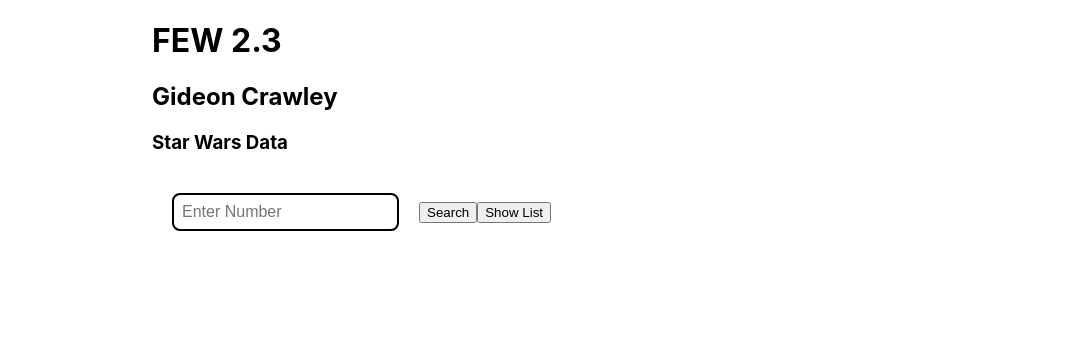
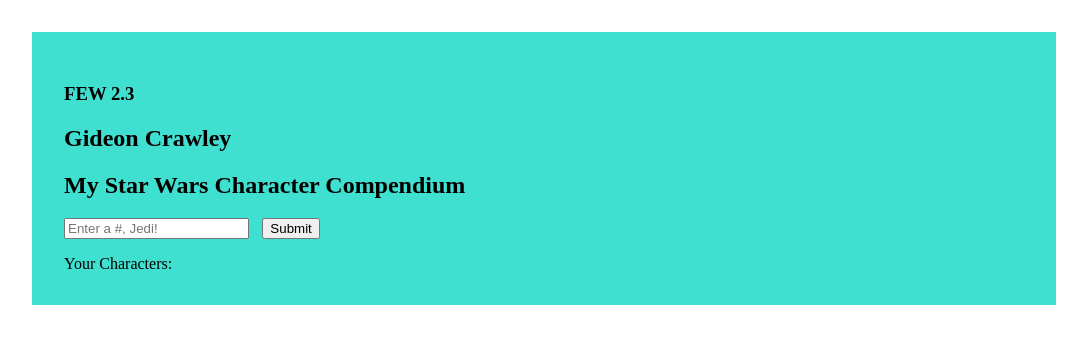
Before and after one commit to GSCrawley/final-Gideon-Crawley, a React (Create React App) app: page / in a window 1280 px wide. Shown: the top 344 px of the page, without its empty margins (8-1095 px from the left). Built offline with nearby package versions, Linux system fonts and the light colour scheme.

Commit message:
technical difficulties while implementing save state for character list so handing it in as-is

```diff
--- a/package.json
+++ b/package.json
@@ -5,6 +5,7 @@
   "dependencies": {
     "react": "^16.7.0",
     "react-dom": "^16.7.0",
+    "react-redux": "^7.2.0",
     "react-scripts": "^3.4.1"
   },
   "scripts": {
--- a/src/App.css
+++ b/src/App.css
@@ -1,7 +1,9 @@
 
 .App {
   width: 960px;
-  margin: auto;
+  margin: 2rem;
+  background-color: turquoise;
+  padding: 2rem;
 }
 
 input[type=text] {
@@ -11,7 +13,7 @@
   border-radius: 0.5em;
   margin: 20px;
 }
-
+/*
 results {
   margin: 20px;
-}
+}  */
--- a/src/components/Characters.js
+++ /dev/null
@@ -1,21 +0,0 @@
-import React from 'react'
-
-function characterDeets(props) {
-    const { character } = props
-    return (
-        <div>
-            {character.map((char, value) => {
-                return (
-                    <div className="container" key={value}>
-                        <h1>{char.name}</h1>
-                        <h3>Born:  {char.birth_year}</h3>
-                        <h3>Gender:  {char.gender}</h3>
-                        <h3>Homeworld:  {char.homeworld.name}</h3>
-                    </div>
-                )
-            })}
-        </div>
-    )
-}
-
-export default characterDeets;
--- a/src/components/Home.js
+++ b/src/components/Home.js
@@ -8,8 +8,9 @@
 
     return(
         <div>
-            <h1>FEW 2.3</h1>
+            <h3>FEW 2.3</h3>
             <Title name="Gideon Crawley" />
+            <Title name="My Star Wars Character Compendium" />
         </div>
     )
 }
--- /dev/null
+++ b/src/components/StarWars.css
@@ -0,0 +1,13 @@
+
+
+.input-form {
+    margin-bottom: 1em;
+}
+
+button {
+    margin-left: 1em ;
+}
+
+.character-details {
+    margin-bottom: 1em;
+}
--- a/src/components/StarWars.js
+++ b/src/components/StarWars.js
@@ -1,83 +1,117 @@
-import React, { Component, useState } from 'react';
-import characterDeets from './Characters';
+import React, { Component } from 'react'
+import Title from './Title'
+// import lists from '../reducers/lists'
+import './StarWars.css'
 
-export default class StarWars extends Component {
+class StarWars extends Component {
+    constructor(props) {
+        super(props)
 
-    constructor(props){
-        super(props);
         this.state = {
-            data: '',
-            number: '',
-            characterDeets: []
-        };
-        this.onChange=this.onChange.bind(this)
-        this.onClick=this.onClick.bind(this)
-        this.onSubmit = this.onSubmit.bind(this)
-        this.savePerson = this.savePerson.bind(this)
-        this.showAll = this.showAll.bind(this)
-    };
-
-    onChange = evt =>{
-        const number = evt.target.value
-        this.setState({ number })
+            inputValue: '',
+            starwarsData: null,
+            list: [],
+            planetData: null,
+        }
     }
 
-    onSubmit(e) {
+    handleSubmit(e) {
+        const { inputValue } = this.state
         e.preventDefault()
-    }
-    showAll(e) {
-        return (
-            characterDeets(useState)
-        )
+        const num = inputValue
+        const url = `https://swapi.dev/api/people/${num}`
+        const planetURL = `https://swapi.dev/api/planets/${num}/`
+
+        const response = fetch(url)
+        const planetResponse = fetch(planetURL)
+
+        response.then(res => {
+            if (res.ok) {
+                return res.json()
+            }
+        }).then((json) => {
+            this.setState({ starwarsData: json })
+        }).catch((err) => {
+            this.setState({ starwarsData: null })
+        })
+
+        planetResponse.then(res => {
+            if (res.ok) {
+                return res.json()
+            }
+        }).then((json) => {
+            this.setState({ planetData: json })
+        }).catch((err) => {
+            this.setState({ planetData: null })
+        })
     }
 
-    async onClick() {
-        const { number } = this.state
-        const response = await fetch(`https://swapi.dev/api/people/${number}/`);
-        const data = await response.json();
-        if (data.detail !== "Not There") {
-            this.setState({ data })
-        }
+    addCharacterToList(value) {
+        this.setState({
+            list: [...this.state.list, value]
+        })
+    }
+
+    renderCharacterList() {
+        const { list } = this.state
+        const characters = list.map((item) => {
+            return <div>{item}</div>
+        })
+        return characters
+    }
+
+    renderCharacter() {
+        const { starwarsData, planetData } = this.state
+        if (starwarsData === null) {
+            return undefined
+          }
+
+        const { name, height, mass, hair_color, eye_color } = starwarsData
+
+        return (
+            <div className="character-details">
+                <Title name={name} />
+                <p>Height: {height}</p>
+                <p>Mass: {mass}</p>
+                <p>Hair Color: {hair_color}</p>
+                <p>Eye Color: {eye_color}</p>
+                <p>Homeworld: {planetData.name}</p>
+                <button
+                    onClick={(e) =>
+                        this.addCharacterToList(name)
+                    }>Save</button>
+            </div>
+        )
 
     }
 
-    async savePerson() {
-        let {data, characterDeets } = this.state
-        characterDeets.push(data)
-        this.setState({ data, characterDeets })
-    }
+    render() {
+        const {inputValue} = this.state
+        const character = this.renderCharacter()
+        const characterList = this.renderCharacterList()
 
-    renderData() {
-        const { data } = this.state
         return (
             <div>
-            <h3>Name:{data.name}</h3>
-            <h3>Height:{data.height}</h3>
-            <h3>Weight:{data.mass}</h3>
-            <h3>Eye Color:{data.eye_color}</h3>
-            <h3>Hair Color:{data.hair_color}</h3>
-            {/* <h3>Homeworld:{homeworldData.name}</h3> */}
-            <button onClick={this.savePerson}>Save</button>
+                <form
+                    className="input-form"
+                    onSubmit={
+                        e => this.handleSubmit(e)
+                    }>
+                    <input
+                        value={inputValue}
+                        onChange={e =>
+                            this.setState({ inputValue: e.target.value })}
+                            placeholder="Enter a #, Jedi!"
+                        />
+                    <button>Submit</button>
+                </form>
+                {character}
+                Your Characters:
+                {characterList}
             </div>
+
         )
     }
+}
 
-    render(){
-        const { number, characterDeets, data } = this.state
-        return (
-            <div>
-                <h3>Star Wars Data</h3>
-                <form onSubmit={this.onSubmit}>
-                <input type="text" placeholder="Enter Number" value={number} onChange={this.onChange}/>
-                <button type="submit" value="search" onClick={this.onClick}>Search</button>
-                <button onClick={this.showAll}>Show List </button>
-                </form>
-                <div>
-                    {data !== '' ? this.renderData() : null}
-                </div>
-                <characterDeets character={characterDeets}/>
-            </div>
-        )
-    }
-
-}
+export default StarWars
--- a/src/index.js
+++ b/src/index.js
@@ -1,12 +1,29 @@
-import React from 'react';
+import React from 'react'
 import ReactDOM from 'react-dom';
-import './index.css';
-import App from './App';
-import * as serviceWorker from './serviceWorker';
+// import { render } from 'react-dom'
+// import { Provider } from 'react-redux'
+// import { createStore } from 'redux'
+// import rootReducer from '../reducers'
+import App from './App'
+// import {loadState, saveState } from '../local_storage';
 
-ReactDOM.render(<App />, document.getElementById('root'));
 
-// If you want your app to work offline and load faster, you can change
-// unregister() to register() below. Note this comes with some pitfalls.
-// Learn more about service workers: http://bit.ly/CRA-PWA
-serviceWorker.unregister();
+// const persistedState = loadState();
+// const store = createStore(rootReducer, persistedState);
+// store.subscribe(() => {
+//   saveState(store.getState());
+// })
+
+// render(
+//   <Provider store={store}>
+    // <App />
+//   </Provider>,
+//   document.getElementById('root')
+// )
+
+ReactDOM.render(
+    <React.StrictMode>
+      <App />
+    </React.StrictMode>,
+    document.getElementById('root')
+  );
--- /dev/null
+++ b/src/local_storage.js
@@ -0,0 +1,24 @@
+const LIST_STATE = "LIST_STATE"
+
+// Load State
+export const loadState = () => {
+  try {
+    const serializedState = localStorage.getItem(LIST_STATE)
+    if (serializedState === null) {
+      return undefined
+    }
+    return JSON.parse(serializedState)
+  } catch(err) {
+    return undefined
+  }
+}
+
+// Save State
+export const saveState = (state) => {
+  try {
+    const serializedState = JSON.stringify(state)
+    localStorage.setItem(LIST_STATE, serializedState)
+  } catch(err) {
+    console.log("Error saving data:"+err)
+  }
+}
--- /dev/null
+++ b/src/reducers/lists.js
@@ -0,0 +1,31 @@
+import { ADD_LIST, DELETE_LIST, EDIT_LIST } from '../actions'
+import '../StarWars'
+
+const lists = (state = [], action) => {
+    switch (action.type) {
+      case ADD_LIST:
+        return [
+          ...state,
+          {
+            characterList
+          }
+        ]
+
+      case DELETE_LIST:
+        const { index } = action.payload
+        return [...state.slice(0, index), ...state.slice(index + 1)]
+
+      case EDIT_LIST:
+        return state.map((item, index) => {
+          if (index !== action.payload.index) {
+            return item
+          }
+          return { ...item, ...action.payload }
+        })
+
+      default:
+        return state
+
+    }
+  }
+  export default lists
```
Also changed, not shown: src/actions/index.js (added, +41 -0 lines), 1 other file (tests, documents, lock files or other folders).
